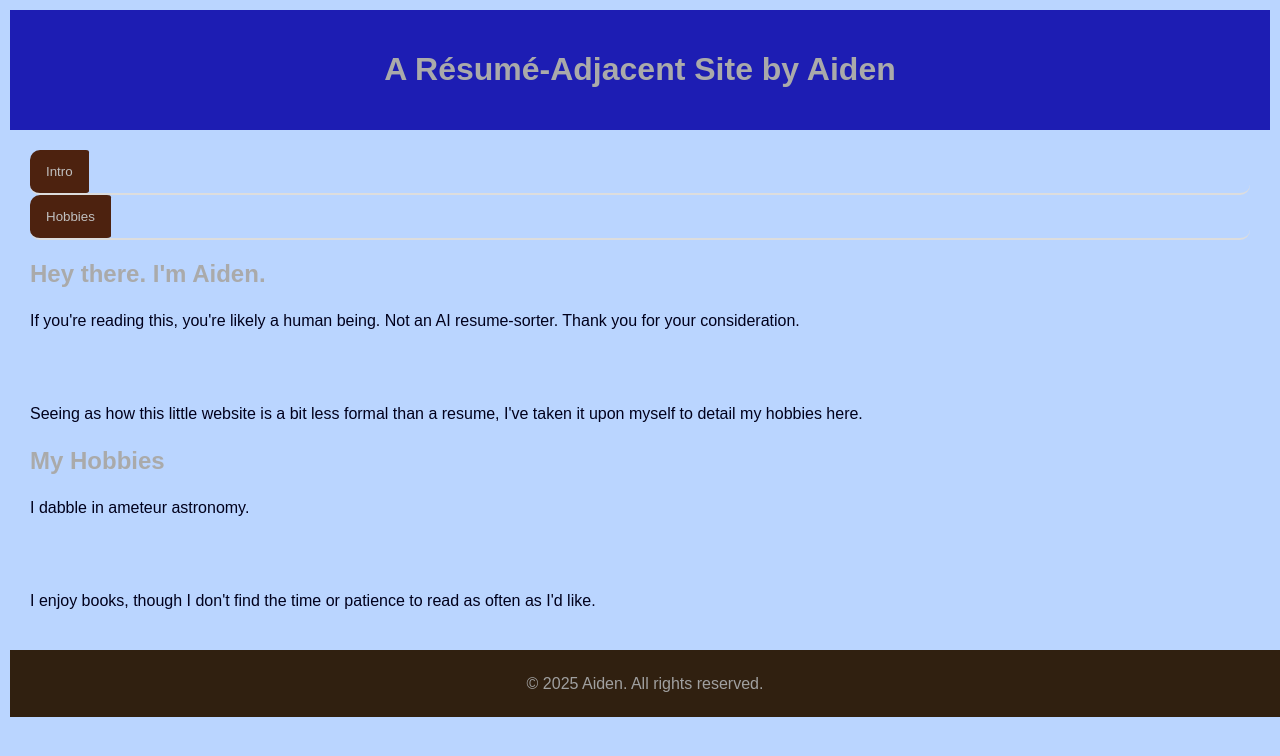
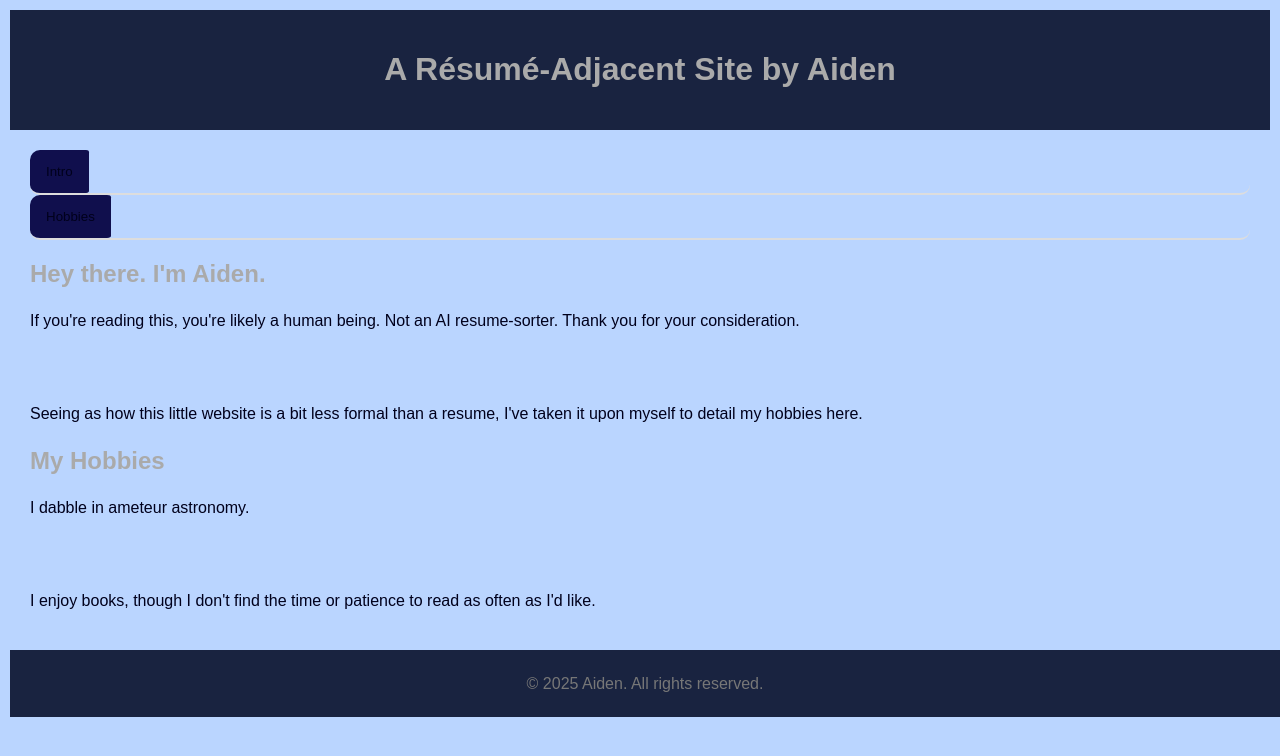
Before and after one commit to AidenBMM/AidenResumeSite, a plain HTML site: page index.html in a window 1280 px wide. Drawn offline with Linux system fonts and the light colour scheme; a script that the page names is missing.

Commit message:
Update styles.css

```diff
--- a/styles.css
+++ b/styles.css
@@ -8,8 +8,8 @@ body {
 }
 
 header {
-    background-color: #1d1db3;
-    color: #444;
+    background-color: #192340;
+    color: #777;
     padding: 20px;
     text-align: center;
 }
@@ -27,8 +27,8 @@ p {
 }
 
 footer {
-    background-color: #302010;
-    color: #A0A0A0;
+    background-color: #192340;
+    color: #777;
     text-align: center;
     padding: 5px;
     position: sticky;
@@ -41,8 +41,8 @@ footer {
     border-radius: 10px;
 }
 .tab button {
-    background-color: #4d220f; /* Dull orange */
-    color: #C0C0C0; /* White text */
+    background-color: #100F4D;
+    color: #00001c;
     float: left;
     border: none;
     outline: none;
@@ -53,11 +53,11 @@ footer {
 }
 
 .tab button:hover {
-    background-color: #af4a20; /* Darker shade of orange on hover */
+    background-color: #2C20B1;
 }
 
 .tab button.active {
-    background-color: #ab481f; /* Darker shade of orange for active tab */
+    background-color: #205FAC;
 }
 
 img {
```
